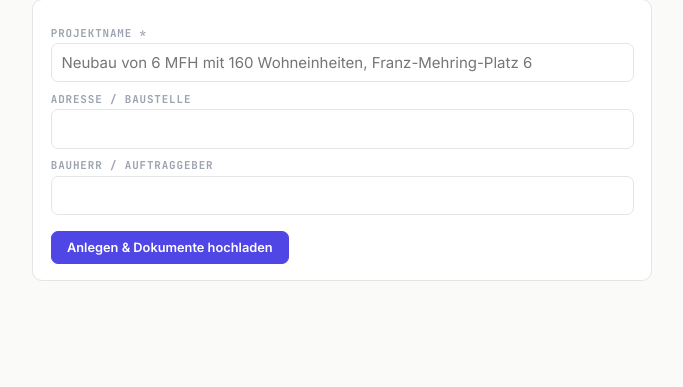
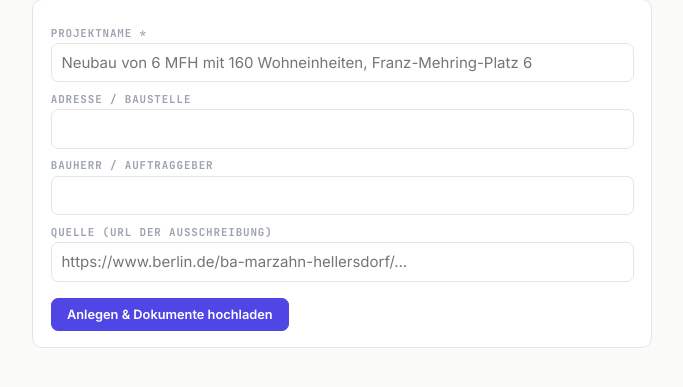
Before and after one commit to RamezIssac/azmy, a Django app: page /projects/new/ in a window 1280 px wide. Shown: the part 136-523 px from the top of the page, without its empty margins (7-690 px from the left). Run offline with Django 5.2, Linux system fonts and the light colour scheme; the visitor is signed in with stand-in values (Sample User, id 1); some libraries are stand-ins or nearby versions.

Commit message:
Project.source_url: tender source link, in form/detail/public/API; set for Haus der Gesundheit

```diff
--- a/projects/admin.py
+++ b/projects/admin.py
@@ -12,7 +12,7 @@ class DocumentInline(admin.TabularInline):
 
 @admin.register(Project)
 class ProjectAdmin(admin.ModelAdmin):
-    list_display = ["name", "client_name", "is_published", "created_at"]
+    list_display = ["name", "client_name", "is_published", "source_url", "created_at"]
     list_filter = ["is_published"]
     search_fields = ["name", "client_name", "address"]
     readonly_fields = ["public_token", "published_at"]
--- a/projects/models.py
+++ b/projects/models.py
@@ -33,6 +33,10 @@ class Project(models.Model):
         _("submission place (Abgabeort)"), max_length=255, blank=True
     )
     notes = models.TextField(blank=True)
+    source_url = models.URLField(
+        _("source URL"), blank=True,
+        help_text=_("Where this tender was found (e.g. berlin.de notice page)"),
+    )
 
     public_token = models.UUIDField(default=uuid.uuid4, unique=True, editable=False)
     is_published = models.BooleanField(default=False)
--- a/projects/views.py
+++ b/projects/views.py
@@ -51,6 +51,7 @@ def project_create(request):
             name=request.POST.get("name", "").strip() or "Unbenanntes Projekt",
             address=request.POST.get("address", "").strip(),
             client_name=request.POST.get("client_name", "").strip(),
+            source_url=request.POST.get("source_url", "").strip(),
             created_by=request.user,
         )
         messages.success(request, f"Projekt „{project.name}“ angelegt.")
@@ -221,6 +222,7 @@ def _public_payload(project: Project) -> dict:
         "architect": project.architect,
         "bid_deadline": project.bid_deadline.isoformat() if project.bid_deadline else None,
         "execution_period": project.execution_period,
+        "source_url": project.source_url,
         "lvs": _public_lv_tree(project),
     }
 
--- a/templates/projects/project_detail.html
+++ b/templates/projects/project_detail.html
@@ -7,6 +7,7 @@
     <h1 style="font-size:1.25rem; margin:0 0 .2rem">{{ project.name }}</h1>
     <div class="muted small">
       {{ project.client_name }} · {{ project.address }}
+      {% if project.source_url %} · <a href="{{ project.source_url }}" target="_blank">Quelle ↗</a>{% endif %}
       {% if project.bid_deadline %} · <strong style="color:var(--warn)">Angebotsfrist: {{ project.bid_deadline|date:"d.m.Y H:i" }}</strong>{% endif %}
     </div>
   </div>
--- a/templates/projects/project_form.html
+++ b/templates/projects/project_form.html
@@ -10,6 +10,8 @@
   <input type="text" name="address">
   <label class="fl">Bauherr / Auftraggeber</label>
   <input type="text" name="client_name">
+  <label class="fl">Quelle (URL der Ausschreibung)</label>
+  <input type="text" name="source_url" placeholder="https://www.berlin.de/ba-marzahn-hellersdorf/…">
   <div style="margin-top:1rem"><button class="btn primary">Anlegen &amp; Dokumente hochladen</button></div>
 </form>
 {% endblock %}
```
Also changed, not shown: projects/migrations/0003_project_source_url.py (added).
